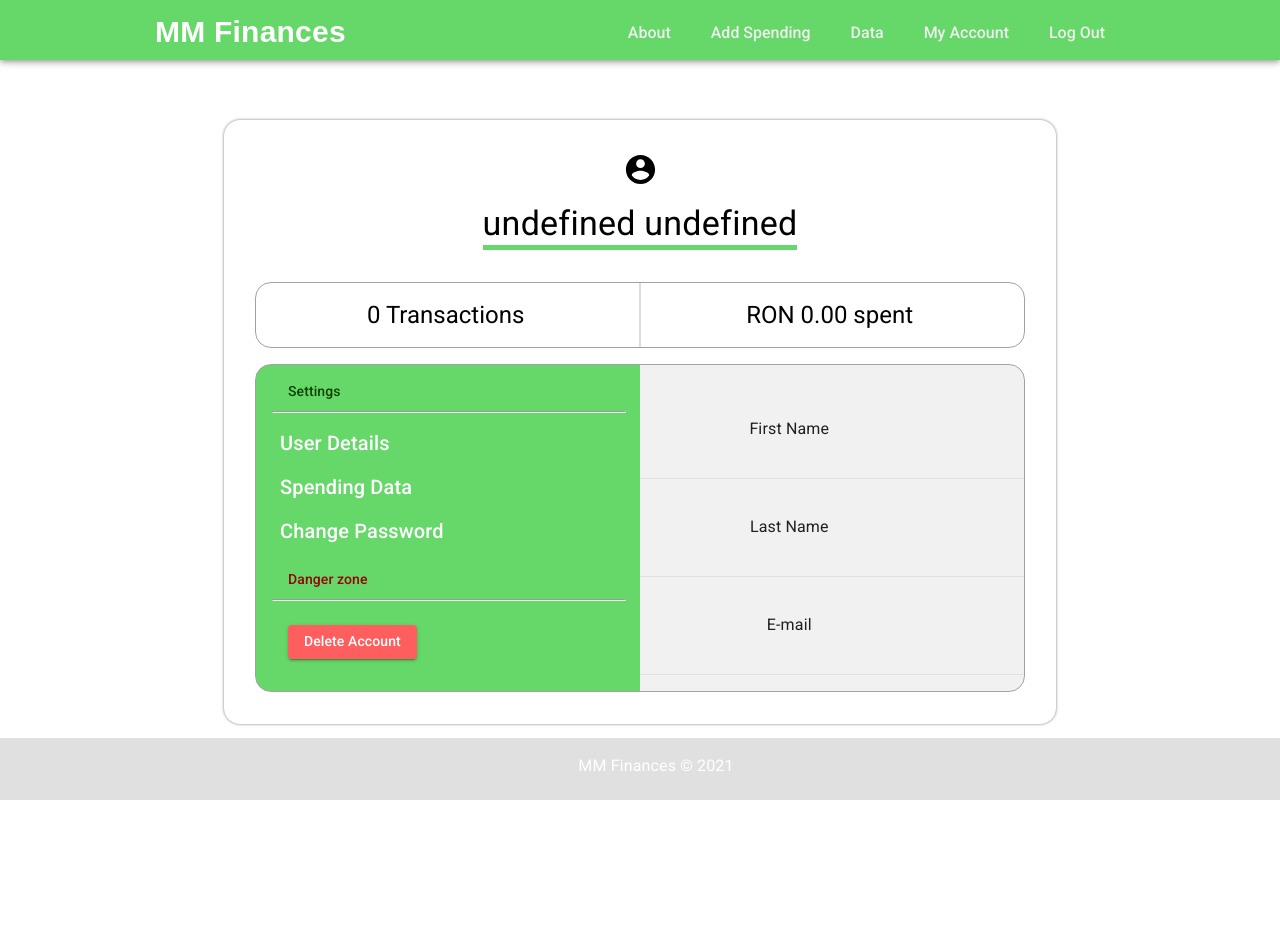
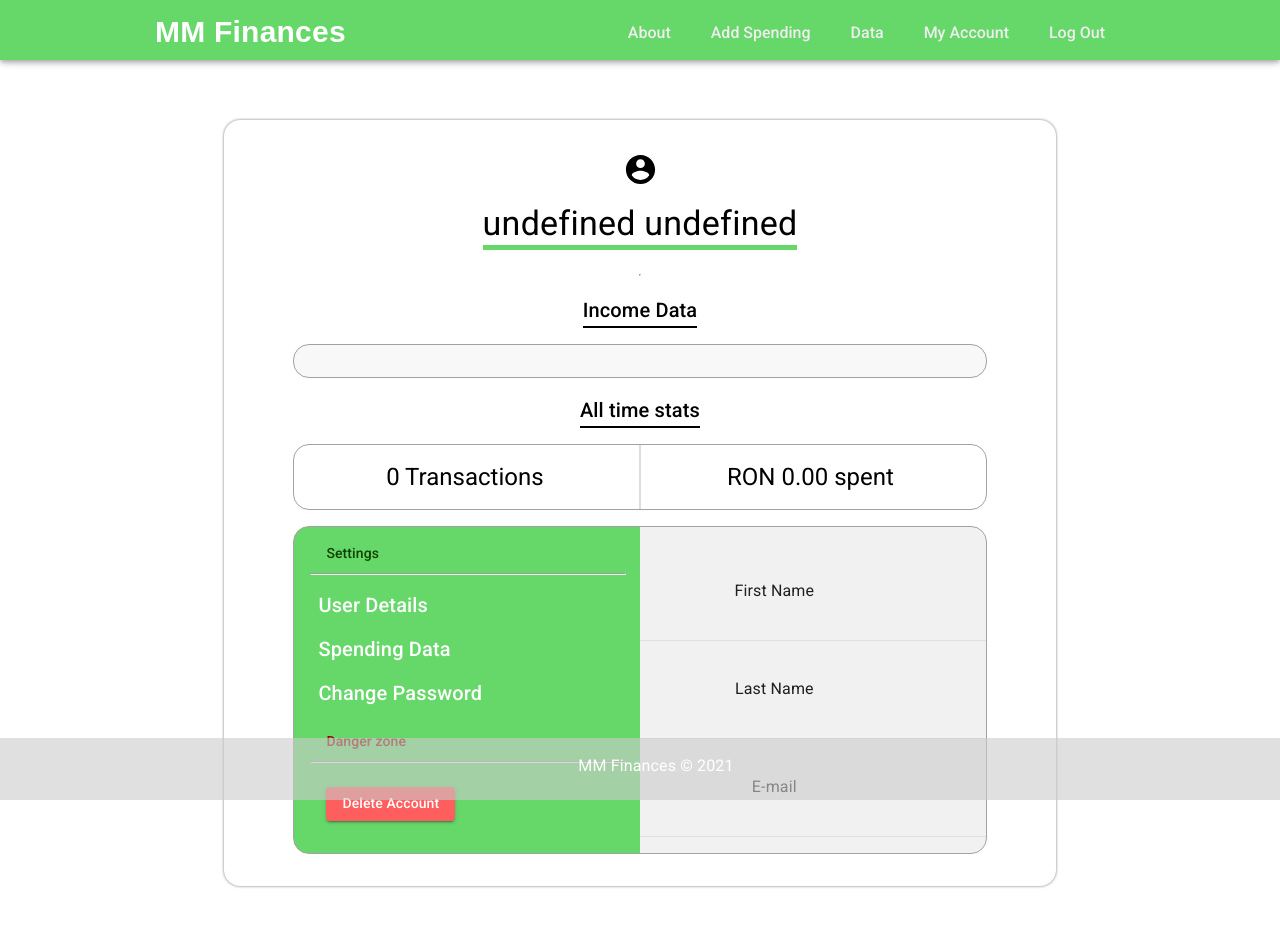
Before and after one commit to bobel95/MM-finances-react, a React (Create React App) app: page /account in a window 1280 px wide. Shown: the top 926 px of the page. Before the commit the page ends 800 px from the top, so only its background shows below. Built offline with nearby package versions, Linux system fonts and the light colour scheme; no server answers; sample sign-in values are in the browser's storage.

Commit message:
Add income data to account page

```diff
--- a/src/components/AccountDetails.js
+++ b/src/components/AccountDetails.js
@@ -9,6 +9,7 @@ import TableRow from '@material-ui/core/TableRow';
 import CountUp from 'react-countup';
 import {AccountCircle} from "@material-ui/icons";
 import ChangePasswordForm from "./ChangePasswordForm";
+import IncomeData from "./IncomeData";
 
 const createRow = (key, val) => {
     return {key, val};
@@ -26,8 +27,7 @@ const AccountDetails = () => {
     }
 
     const dataContainerStyle = {
-        backgroundColor: "#f1f1f1",
-        background: "linear-gradient(#ddd, #ddd) no-repeat center/2px 100%",
+        backgroundColor: "#f8f8f8",
         display: "flex",
         flexDirection: "row",
         alignItems: "center",
@@ -35,9 +35,14 @@ const AccountDetails = () => {
         border: "1px solid #a2a2a2",
         borderRadius: "1rem",
         margin: "1rem",
-        width: "100%",
+        width: "90%",
         padding: "1rem 0"
     }
+
+    const dataContainerCenterBar = {
+        ...dataContainerStyle,
+        background: "linear-gradient(#ddd, #ddd) no-repeat center/2px 100%",
+    };
 
     const secondaryContainerStyle = {
         background: "linear-gradient(to left, #f1f1f1 50%, #00bd0699 50%)",
@@ -47,12 +52,17 @@ const AccountDetails = () => {
         flexDirection: "row",
         border: "1px solid #a2a2a2",
         borderRadius: "1rem",
-        width: "100%",
+        width: "90%",
         padding: "1rem 0"
     }
 
     const Title = styled(Typography) ({
         borderBottom: "5px solid #00bd0699",
+    })
+
+    const Subtitle = styled(Typography) ({
+        borderBottom: "2px solid black",
+
     })
 
     const CustomButton = styled(Button) ({
@@ -113,7 +123,19 @@ const AccountDetails = () => {
             <Title variant="h4" style={{margin: "1rem"}}>
                 {`${user.firstName} ${user.lastName}`}
             </Title>
+            <hr/>
+
+            <Subtitle variant="h6" style={{marginTop: "10px"}}>
+                Income Data
+            </Subtitle>
             <div style={dataContainerStyle}>
+                <IncomeData/>
+            </div>
+
+            <Subtitle variant="h6">
+                All time stats
+            </Subtitle>
+            <div style={dataContainerCenterBar}>
                 <div>
                     <Typography variant="h5">
                         <CountUp
@@ -137,6 +159,7 @@ const AccountDetails = () => {
                     </Typography>
                 </div>
             </div>
+
             <div style={secondaryContainerStyle}>
                 <div id="buttons-container" style={{
                     display: "flex",
@@ -145,13 +168,11 @@ const AccountDetails = () => {
                     flexDirection: "column",
                     justifyContent: "center",
                     alignItems: "flex-start",
-                    // minWidth: "50%",
                     width: "50%",
                     color: "#f1f1f1",
                 }}>
 
-                    <Typography variant="subtitle2" style={
-                        {
+                    <Typography variant="subtitle2" style={{
                             margin: "0 0 0 1rem",
                             alignSelf: "self-start",
                             color: "#0e4200"
--- a/src/layout/MyAccountPage.js
+++ b/src/layout/MyAccountPage.js
@@ -9,7 +9,7 @@ const MyAccountPage = () => {
 
     const contentContainerStyle = {
         width: "60%",
-        margin: "120px auto 1rem auto",
+        margin: "120px auto 120px auto",
         height: "100%",
         borderRadius: "1rem",
         display: "flex",
@@ -21,7 +21,6 @@ const MyAccountPage = () => {
         <div>
             <Header/>
             <div style={contentContainerStyle}>
-                <IncomeData/>
                 <AccountDetails/>
             </div>
             <Footer/>
```
